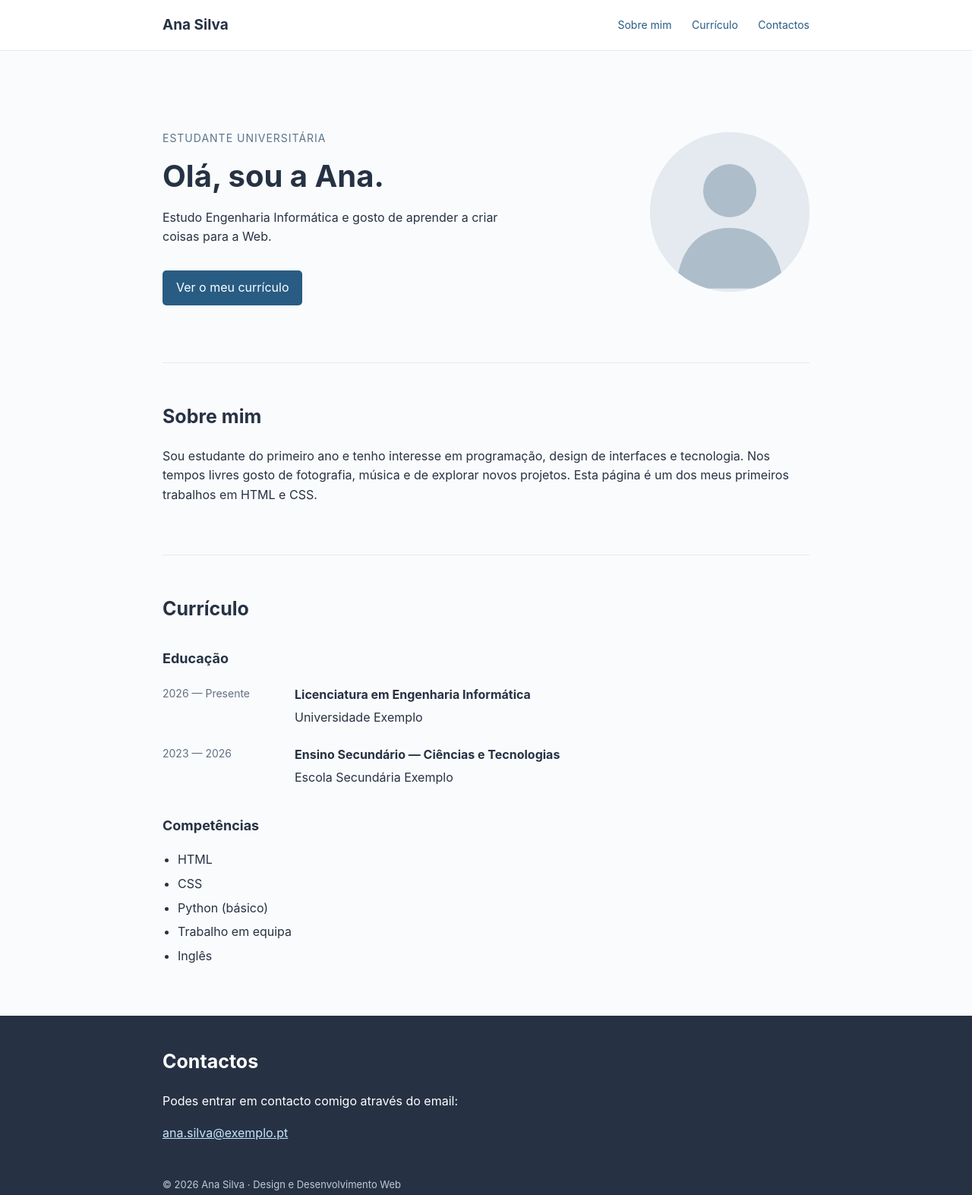
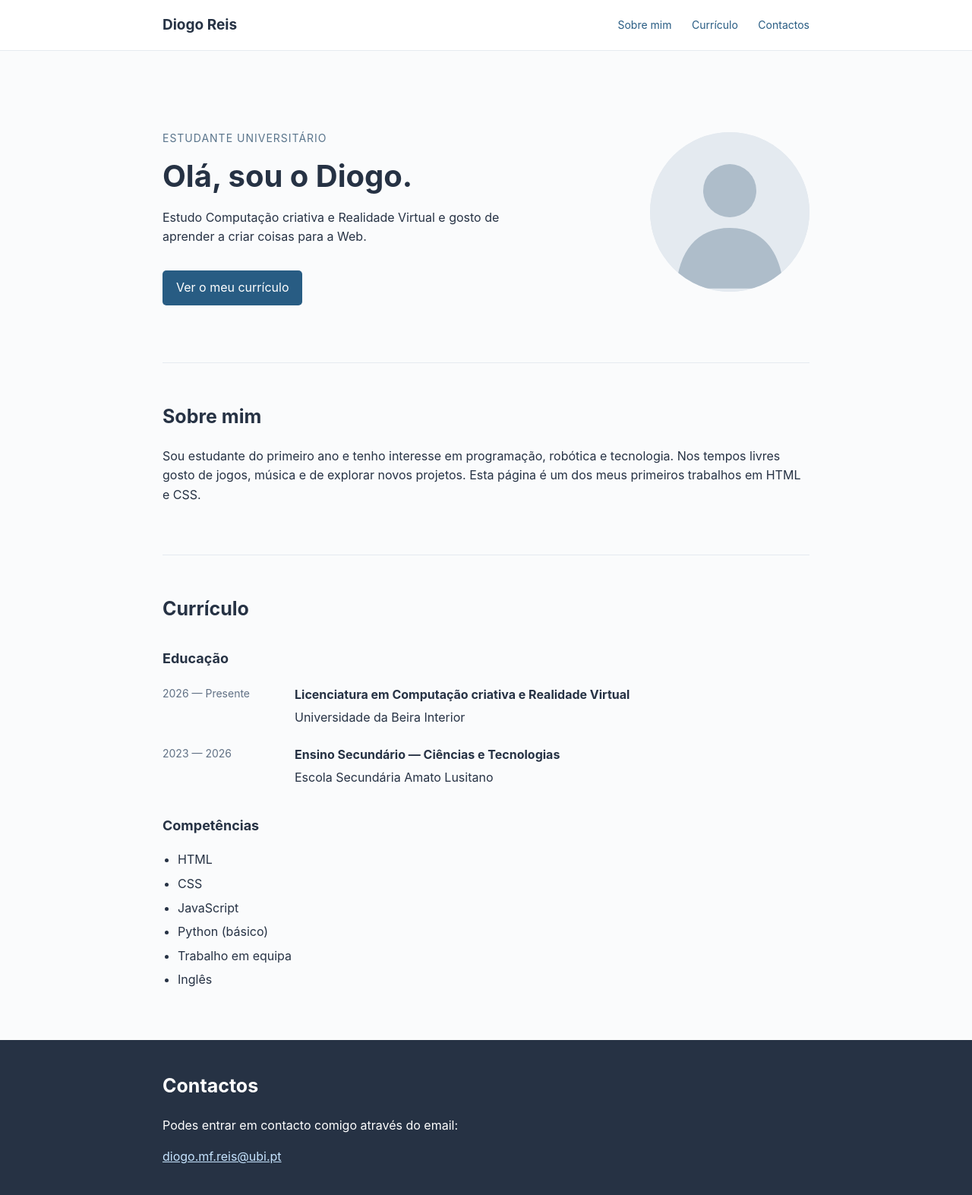
Before and after one commit to Kin6gs/Kin6gs.github.io, a plain HTML site: page index.html in a window 1280 px wide. Shown: the top 1573 px of the page at 76% size. Drawn offline with Linux system fonts and the light colour scheme.

Commit message:
Update personal information from Ana to Diogo

```diff
--- a/index.html
+++ b/index.html
@@ -3,13 +3,13 @@
 <head>
     <meta charset="UTF-8">
     <meta name="viewport" content="width=device-width, initial-scale=1.0">
-    <title>Ana Silva | Página Pessoal</title>
+    <title>Diogo Reis | Página Pessoal</title>
     <link rel="stylesheet" href="style.css">
 </head>
 <body>
     <header>
         <div class="conteudo topo">
-            <a class="nome-site" href="#inicio">Ana Silva</a>
+            <a class="nome-site" href="#inicio">Diogo Reis</a>
             <nav aria-label="Menu principal">
                 <a href="#sobre">Sobre mim</a>
                 <a href="#cv">Currículo</a>
@@ -22,19 +22,19 @@
         <!-- Apresentação -->
         <section id="inicio" class="apresentacao">
             <div>
-                <p class="etiqueta">Estudante universitária</p>
-                <h1>Olá, sou a Ana.</h1>
-                <p>Estudo Engenharia Informática e gosto de aprender a criar coisas para a Web.</p>
+                <p class="etiqueta">Estudante universitário</p>
+                <h1>Olá, sou o Diogo.</h1>
+                <p>Estudo Computação criativa e Realidade Virtual e gosto de aprender a criar coisas para a Web.</p>
                 <a class="botao" href="#cv">Ver o meu currículo</a>
             </div>
             <!-- TODO: Atualizar a foto de perfil -->
-            <img class="fotografia" src="perfil.svg" alt="Fotografia de perfil de Ana Silva">
+            <img class="fotografia" src="perfil.svg" alt="Fotografia de perfil de Diogo Reis">
         </section>
 
         <!-- Biografia -->
         <section id="sobre" class="secao">
             <h2>Sobre mim</h2>
-            <p>Sou estudante do primeiro ano e tenho interesse em programação, design de interfaces e tecnologia. Nos tempos livres gosto de fotografia, música e de explorar novos projetos. Esta página é um dos meus primeiros trabalhos em HTML e CSS.</p>
+            <p>Sou estudante do primeiro ano e tenho interesse em programação, robótica e tecnologia. Nos tempos livres gosto de jogos, música e de explorar novos projetos. Esta página é um dos meus primeiros trabalhos em HTML e CSS.</p>
         </section>
 
         <!-- Currículo -->
@@ -45,15 +45,15 @@
             <div class="item-cv">
                 <span class="data">2026 — Presente</span>
                 <div>
-                    <h4>Licenciatura em Engenharia Informática</h4>
-                    <p>Universidade Exemplo</p>
+                    <h4>Licenciatura em Computação criativa e Realidade Virtual</h4>
+                    <p>Universidade da Beira Interior</p>
                 </div>
             </div>
             <div class="item-cv">
                 <span class="data">2023 — 2026</span>
                 <div>
                     <h4>Ensino Secundário — Ciências e Tecnologias</h4>
-                    <p>Escola Secundária Exemplo</p>
+                    <p>Escola Secundária Amato Lusitano</p>
                 </div>
             </div>
 
@@ -61,6 +61,7 @@
             <ul class="competencias">
                 <li>HTML</li>
                 <li>CSS</li>
+                <li>JavaScript</li>
                 <li>Python (básico)</li>
                 <li>Trabalho em equipa</li>
                 <li>Inglês</li>
@@ -73,7 +74,7 @@
         <div class="conteudo">
             <h2>Contactos</h2>
             <p>Podes entrar em contacto comigo através do email:</p>
-            <a href="mailto:ana.silva@exemplo.pt">ana.silva@exemplo.pt</a>
+            <a href="mailto:diogo.mf.reis@ubi.pt">diogo.mf.reis@ubi.pt</a>
             <p class="nota">© 2026 Ana Silva · Design e Desenvolvimento Web</p>
         </div>
     </footer>
```
